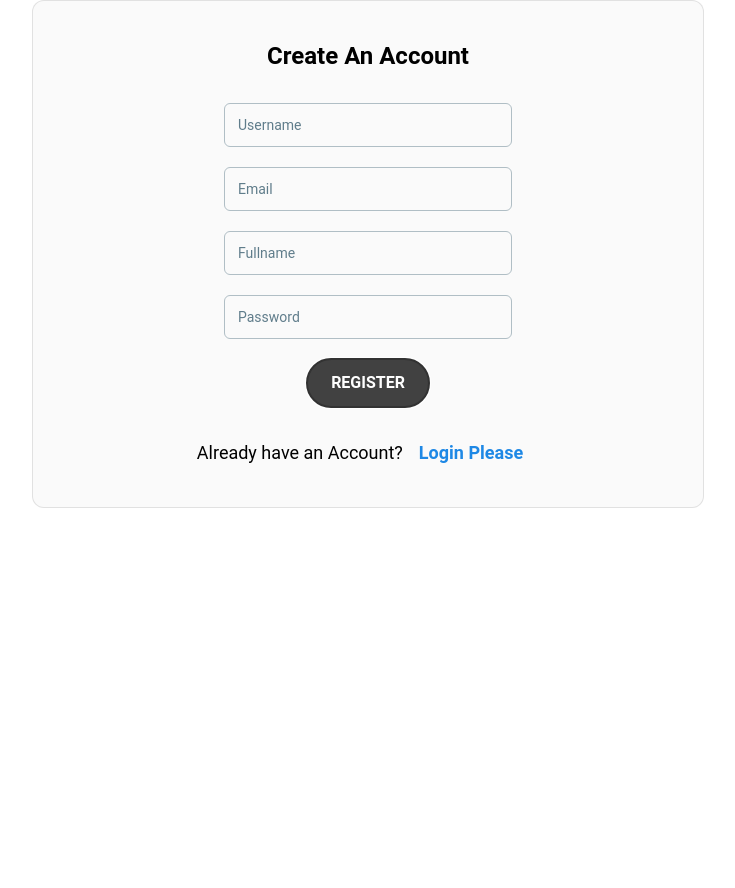
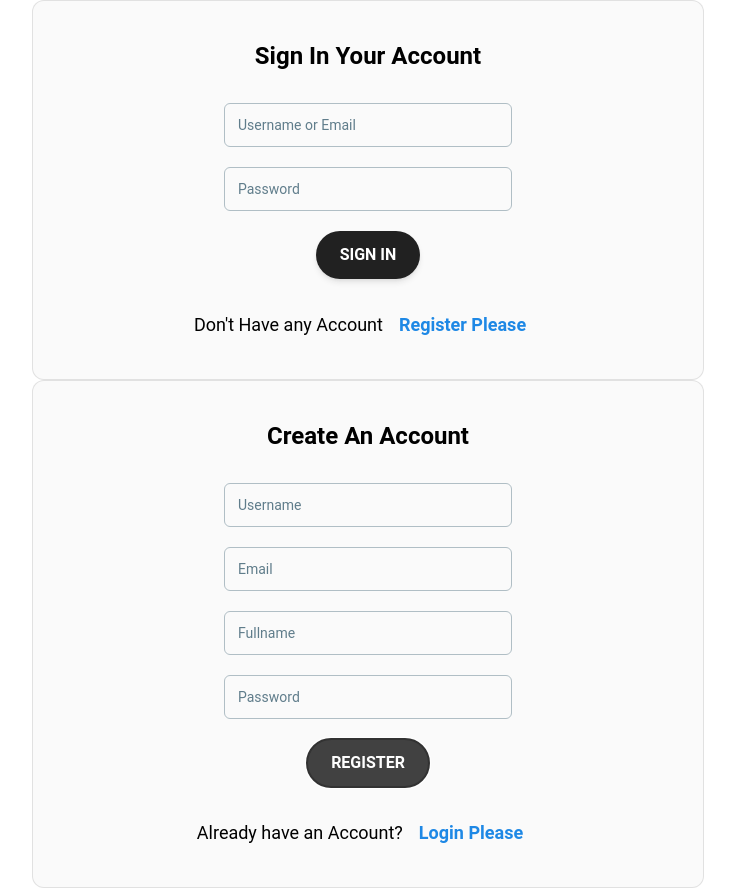
Before and after one commit to ramanand-kumar-ghaurla/Twitter-Frontend, a React (Vite) app: page / in a window 1280 px wide. Shown: the part 839-1727 px from the top of the page, without its empty margins (272-1007 px from the left). Before the commit the page ends 1347 px from the top, so only its background shows below. Built offline with nearby package versions, Linux system fonts and the light colour scheme; no server answers.

Commit message:
make login form and helper axios function

```diff
--- a/src/App.jsx
+++ b/src/App.jsx
@@ -12,6 +12,7 @@ import FilePicker from './components/tweets/filePicker'
 import TweetInput from './components/tweets/TweetInput'
 import Input from './components/User/Input.jsx'
 import LoginForm from './components/User/LoginForm.jsx'
+import RegisterForm from './components/User/RegisterForm.jsx'
 
 
 
@@ -45,6 +46,7 @@ function App() {
   <TweetInput/>
 
      <LoginForm/>
+     <RegisterForm/>
     </>
   )
 }
--- a/src/components/User/LoginForm.jsx
+++ b/src/components/User/LoginForm.jsx
@@ -3,79 +3,80 @@ import { useDispatch } from 'react-redux';
 import { useForm } from 'react-hook-form';
 import axios from 'axios';
 import { Button } from '@material-tailwind/react';
-import Input from './Input';
+import Input from './Input'; // Assuming this is your updated Input component
 import { login as authLogin } from '../../Features/authSclice';
+import api from '../../helperFunction/axios';
 
 function LoginForm() {
+
     const dispatch = useDispatch();
-
-    const { register, handleSubmit, reset, formState: { errors, isSubmitting, touchedFields } } = useForm({
-        mode: 'onTouched', // Only validate when fields are touched
+    const { register,reset, handleSubmit, formState: { errors, isSubmitting } } = useForm({
+        mode: 'onTouched',
         defaultValues: {
-            username: '',
-            email: '',
-            fullName: '',
+            userInput: '',
             password: '',
         },
     });
 
     const [error, setError] = useState('');
 
-    const registerUser = async (data) => {
+    const LoginUser = async (data) => {
+        // Map `userInput` to `username` or `email` before sending to the server
+        const isEmail = /^[^\s@]+@[^\s@]+\.[^\s@]+$/.test(data.userInput);
+        const payload = {
+            ...(isEmail ? { email: data.userInput } : { username: data.userInput }),
+            password: data.password,
+        };
+        console.log('payload', payload)
+
         try {
-            const response = await axios.postForm('http://localhost:9000/api/v1/user/register', data);
-            const userData = response.data.data;
+            const response = await api.post('/user/login', payload);
+            console.log('response', response)
+            const userData = response.data.data.user;
 
-            console.log(' form response ', response )
             if (userData) {
                 dispatch(authLogin(userData));
                 reset(); // Reset form fields on success
 
             }
+
+
+
         } catch (error) {
-            const serverError = error.response?.data?.message || error.message;
-            setError(serverError);
+            setError(error.message);
         }
+    };
+
+    const validateUserInput = (value) => {
+        const isEmail = /^[^\s@]+@[^\s@]+\.[^\s@]+$/.test(value); // Email validation regex
+        const isUsername = /^(?=.*[a-z])(?=.*[0-9_.]).{7,30}$/.test(value); // Username validation regex
+
+        if (!isEmail && !isUsername) {
+            return 'Please enter a valid username or email';
+        }
+        return true;
     };
 
     return (
         <div className='flex items-center justify-center w-full'>
             <div className='mx-auto w-full max-w-2xl bg-gray-50 rounded-xl p-10 border border-black/10 flex flex-col items-center'>
-                <h2 className='text-center text-2xl font-bold leading-tight text-black'>Create An Account</h2>
-                <form onSubmit={handleSubmit(registerUser)} className='mt-8'>
+                <h2 className='text-center text-2xl font-bold leading-tight text-black'>Sign In Your Account</h2>
+                <form onSubmit={handleSubmit(LoginUser)} className='mt-8'>
                     <div className='space-y-5 text-center flex flex-col items-center'>
+
+                        {/* Single Input for Username or Email */}
                         <Input
-                            label='Username'
-                            placeholder='Enter Your Username'
-                            type='text'
-                            {...register('username', {
-                                required: { value: true, message: 'Username is required' },
-                                minLength: { value: 7, message: 'Username must be at least 7 characters' },
-                                pattern: { value: /^(?=.*[a-z])(?=.*[0-9_.]).{7,30}$/, message: "Username must contain only lowercase, alphanumeric, and special characters '_' and '.'" },
+                            label="Username or Email"
+                            placeholder="Enter Your Username or Email"
+                            type="text"
+                            {...register('userInput', {
+                                required: 'This field is required',
+                                validate: validateUserInput,
                             })}
                         />
-                        {touchedFields.username && errors.username && <p className='text-red-500'>{errors.username.message}</p>}
+                        {errors.userInput && <p className='text-red-500'>{errors.userInput.message}</p>}
 
-                        <Input
-                            label='Email'
-                            placeholder='Enter Your Email Address'
-                            type='email'
-                            {...register('email', { required: { value: true, message: 'Email is required' } })}
-                        />
-
-                        {touchedFields.email && errors.email && <p className='text-red-500'>{errors.email.message}</p>}
-
-                        <Input
-                            label='Fullname'
-                            placeholder='Enter Your Fullname'
-                            type='text'
-                            {...register('fullName', {
-                                required: { value: true, message: 'Fullname is required' },
-                                maxLength: { value: 25, message: 'Fullname must be at most 25 characters' },
-                            })}
-                        />
-                        {touchedFields.fullName && errors.fullName && <p className='text-red-500'>{errors.fullName.message}</p>}
-
+                        {/* Password Field */}
                         <Input
                             label='Password'
                             placeholder='Enter Your Password'
@@ -89,24 +90,22 @@ function LoginForm() {
                         />
 
 
-                        {touchedFields.password && errors.password && <p className='text-red-500'>{errors.password.message}</p>}
-
+                        { errors.password && <p className='text-red-500'>{errors.password.message}</p>}
 
                         <Button
                             variant="filled"
-                            autoFocus
                             type="submit"
                             className="rounded-full text-base"
                             disabled={isSubmitting}
                         >
-                            {isSubmitting ? 'Submitting...' : 'Register'}
+                            {isSubmitting ? 'Signing In...' : 'Sign In'}
                         </Button>
                     </div>
                 </form>
 
                 <div className='mt-8'>
-                    <h2 className='text-lg'>Already have an Account?
-                        <span className='m-4 text-blue-600 font-semibold'>Login Please</span>
+                    <h2 className='text-lg'>Don't Have any Account
+                        <span className='m-4 text-blue-600 font-semibold'>Register Please</span>
                     </h2>
                 </div>
                 {error && <p className='text-red-600'>{error}</p>}
--- /dev/null
+++ b/src/components/User/RegisterForm.jsx
@@ -0,0 +1,119 @@
+import React, { useState } from 'react';
+import { useDispatch } from 'react-redux';
+import { useForm } from 'react-hook-form';
+import axios from 'axios';
+import { Button } from '@material-tailwind/react';
+import Input from './Input';
+import { login as authLogin } from '../../Features/authSclice';
+import api from '../../helperFunction/axios';
+
+function RegisterForm() {
+    const dispatch = useDispatch();
+
+    const { register, handleSubmit, reset, formState: { errors, isSubmitting, touchedFields } } = useForm({
+        mode: 'onTouched', // Only validate when fields are touched
+        defaultValues: {
+            username: '',
+            email: '',
+            fullName: '',
+            password: '',
+        },
+    });
+
+    const [error, setError] = useState('');
+
+    const registerUser = async (data) => {
+        try {
+            const response = await api.postForm('/user/register', data);
+            const userData = response.data.data;
+
+            console.log(' form response ', response )
+            if (userData) {
+                dispatch(authLogin(userData));
+                reset(); // Reset form fields on success
+
+            }
+        } catch (error) {
+            const serverError = error.response?.data?.message || error.message;
+            setError(serverError);
+        }
+    };
+
+    return (
+        <div className='flex items-center justify-center w-full'>
+            <div className='mx-auto w-full max-w-2xl bg-gray-50 rounded-xl p-10 border border-black/10 flex flex-col items-center'>
+                <h2 className='text-center text-2xl font-bold leading-tight text-black'>Create An Account</h2>
+                <form onSubmit={handleSubmit(registerUser)} className='mt-8'>
+                    <div className='space-y-5 text-center flex flex-col items-center'>
+                        <Input
+                            label='Username'
+                            placeholder='Enter Your Username'
+                            type='text'
+                            {...register('username', {
+                                required: { value: true, message: 'Username is required' },
+                                minLength: { value: 7, message: 'Username must be at least 7 characters' },
+                                pattern: { value: /^(?=.*[a-z])(?=.*[0-9_.]).{7,30}$/, message: "Username must contain only lowercase, alphanumeric, and special characters '_' and '.'" },
+                            })}
+                        />
+                        {touchedFields.username && errors.username && <p className='text-red-500'>{errors.username.message}</p>}
+
+                        <Input
+                            label='Email'
+                            placeholder='Enter Your Email Address'
+                            type='email'
+                            {...register('email', { required: { value: true, message: 'Email is required' } })}
+                        />
+
+                        {touchedFields.email && errors.email && <p className='text-red-500'>{errors.email.message}</p>}
+
+                        <Input
+                            label='Fullname'
+                            placeholder='Enter Your Fullname'
+                            type='text'
+                            {...register('fullName', {
+                                required: { value: true, message: 'Fullname is required' },
+                                maxLength: { value: 25, message: 'Fullname must be at most 25 characters' },
+                            })}
+                        />
+                        {touchedFields.fullName && errors.fullName && <p className='text-red-500'>{errors.fullName.message}</p>}
+
+                        <Input
+                            label='Password'
+                            placeholder='Enter Your Password'
+                            type='password'
+                            {...register('password', {
+                                required: { value: true, message: 'Password is required' },
+                                minLength: { value: 8, message: 'Password must be at least 8 characters' },
+                                maxLength: { value: 20, message: 'Password must be at most 20 characters' },
+                                pattern: { value: /^\S*(?=\S{8,20})(?=\S*\d)(?=\S*[A-Z])(?=\S*[a-z])(?=\S*[!@#$%^&*? ])\S*$/, message: 'Password must contain one uppercase, lowercase, and special symbol' },
+                            })}
+                        />
+
+
+                        {touchedFields.password && errors.password && <p className='text-red-500'>{errors.password.message}</p>}
+
+
+                        <Button
+                            variant="filled"
+                            autoFocus
+                            type="submit"
+                            className="rounded-full text-base"
+                            disabled={isSubmitting}
+                        >
+                            {isSubmitting ? 'Submitting...' : 'Register'}
+                        </Button>
+                    </div>
+                </form>
+
+                <div className='mt-8'>
+                    <h2 className='text-lg'>Already have an Account?
+                        <span className='m-4 text-blue-600 font-semibold'>Login Please</span>
+                    </h2>
+                </div>
+                {error && <p className='text-red-600'>{error}</p>}
+            </div>
+        </div>
+    );
+}
+
+export default RegisterForm;
--- a/src/components/tweets/FollowBtn.jsx
+++ b/src/components/tweets/FollowBtn.jsx
@@ -1,6 +1,7 @@
 import React ,{useState,forwardRef}from 'react'
 import axios from 'axios'
 import {Button} from '@material-tailwind/react'
+import api from '../../helperFunction/axios'
 
 function FollowBtn({
   username,
@@ -10,7 +11,7 @@ function FollowBtn({
 const [isFollowed, setisFollowed] = useState()
 
 const togglefollow =async(username)=>{
-  const response= await axios.post(`http://localhost:9000/api/v1/follow-service/togglefollow/${username}`,{},{
+  const response= await api.post(`/follow-service/togglefollow/${username}`,{},{
     headers:{
        Authorization:'eyJhbGciOiJIUzI1NiIsInR5cCI6IkpXVCJ9.eyJfaWQiOiI2NmI3NTk2NjRmZjM0MDk3ZjUyNzY3ZTIiLCJlbWFpbCI6InNvbmlhOTUwMDVAZ21haWwuY29tIiwidXNlcm5hbWUiOiJzb25pYV9yYW5pIiwiZnVsbE5hbWUiOiJTb25pYSBSYW5pIiwiaWF0IjoxNzMyNjgzMDAxLCJleHAiOjE3MzI3Njk0MDF9.4oUqd7oBFo4vxka4WsB3wU_RiZtx-8oWQi0PWUX66yA'
     },
--- a/src/components/tweets/LikeBtn.jsx
+++ b/src/components/tweets/LikeBtn.jsx
@@ -2,6 +2,7 @@ import React ,{useEffect, useState,forwardRef}from 'react'
 
 import axios from 'axios'
  import {getlikeStatus} from '../../hooks/useLike'
+ import api from '../../helperFunction/axios'
 
 
 
@@ -16,7 +17,7 @@ function LikeBtn({
    const [likeStatus, setLikeStatus] = useState()
 
    const toggleLike =  async(tweetId,modelType)=>{
-    const response= await axios.post('http://localhost:9000/api/v1/likes/toggle-like',{ },{
+    const response= await api.post('/likes/toggle-like',{ },{
        headers:{
          Authorization:'eyJhbGciOiJIUzI1NiIsInR5cCI6IkpXVCJ9.eyJfaWQiOiI2NmI3NTk2NjRmZjM0MDk3ZjUyNzY3ZTIiLCJlbWFpbCI6InNvbmlhOTUwMDVAZ21haWwuY29tIiwidXNlcm5hbWUiOiJzb25pYV9yYW5pIiwiZnVsbE5hbWUiOiJTb25pYSBSYW5pIiwiaWF0IjoxNzMyNjgzMDAxLCJleHAiOjE3MzI3Njk0MDF9.4oUqd7oBFo4vxka4WsB3wU_RiZtx-8oWQi0PWUX66yA'
        },
--- a/src/components/tweets/TweetInput.jsx
+++ b/src/components/tweets/TweetInput.jsx
@@ -2,8 +2,7 @@ import React, { useState, useRef } from 'react';
 import Avtar from './Avtar';
 import FileInput from './filePicker';
 import { Button } from '@material-tailwind/react';
-import axios from 'axios';
-
+import api from '../../helperFunction/axios';
 function TweetInput() {
     const [tweet, setTweet] = useState('');
     const [error, setError] = useState('');
@@ -40,7 +39,7 @@ function TweetInput() {
         });
 
         try {
-            const response = await axios.post('http://localhost:9000/api/v1/tweets/create-tweet', formData, {
+            const response = await api.post('/tweets/create-tweet', formData, {
                 headers: {
                     'Content-Type': 'multipart/form-data',
                     Authorization: 'eyJhbGciOiJIUzI1NiIsInR5cCI6IkpXVCJ9.eyJfaWQiOiI2NmI3NTk2NjRmZjM0MDk3ZjUyNzY3ZTIiLCJlbWFpbCI6InNvbmlhOTUwMDVAZ21haWwuY29tIiwidXNlcm5hbWUiOiJzb25pYV9yYW5pIiwiZnVsbE5hbWUiOiJTb25pYSBSYW5pIiwiaWF0IjoxNzMzNDcyNTcyLCJleHAiOjE3MzM1NTg5NzJ9.2u6t-cKTyMR6MNELbrQlgwZr3Kq-0SbszeWL_ERer9c'
--- /dev/null
+++ b/src/helperFunction/axios.js
@@ -0,0 +1,6 @@
+import axios from "axios";
+const api = axios.create({
+    baseURL: 'http://localhost:9000/api/v1',
+    // Ensure cookies are sent
+});
+export default api;
```
